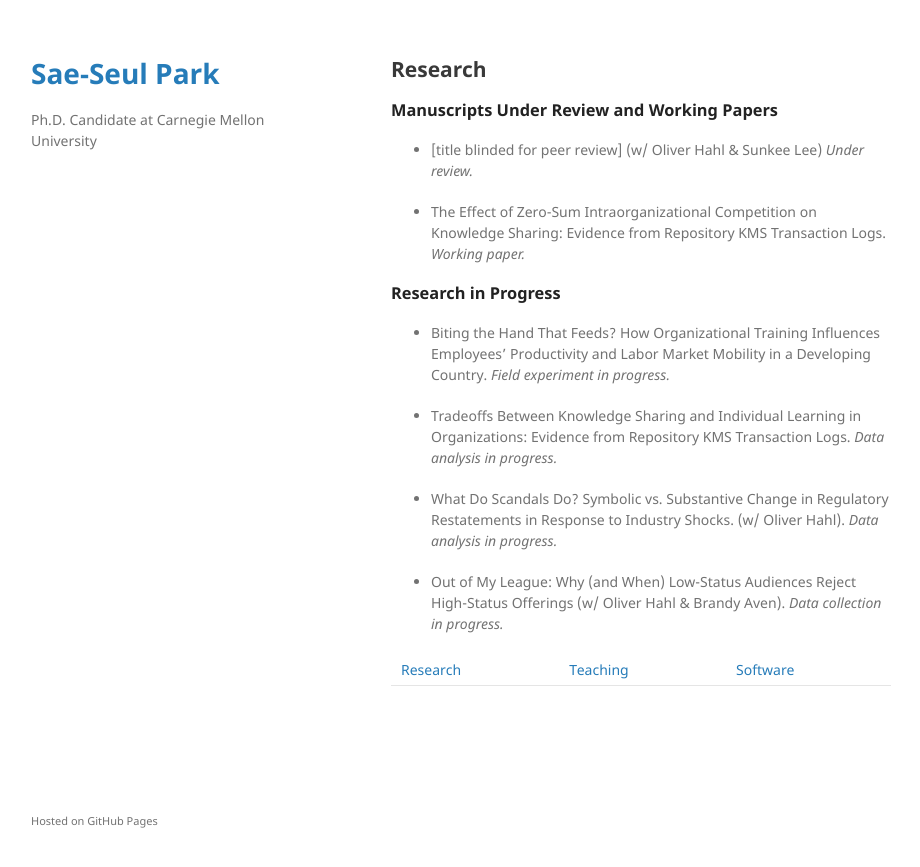
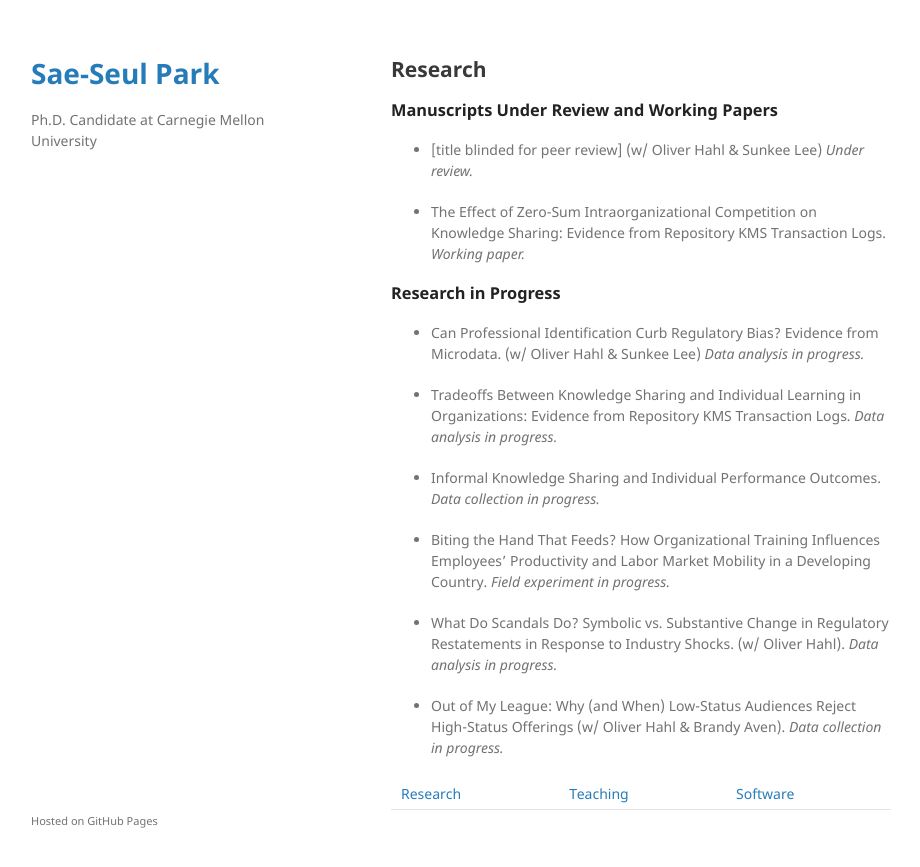
Before and after one commit to saepark/saepark.github.io, a Jekyll site: the page built from research.md, in a window 1280 px wide. Shown: the top 867 px of the page, without its empty margins (179-1099 px from the left). Built offline with Jekyll 4.4.1, drawn with Linux system fonts in a browser that asks for light colours; our own code applies the rules of GitHub Pages for plain Markdown files.

Commit message:
Update research.md

```diff
--- a/research.md
+++ b/research.md
@@ -12,9 +12,13 @@ layout: default
 
 ### **Research in Progress**
 
-* Biting the Hand That Feeds? How Organizational Training Influences Employees’ Productivity and Labor Market Mobility in a Developing Country. _Field experiment in progress._
+* Can Professional Identification Curb Regulatory Bias? Evidence from Microdata. (w/ Oliver Hahl & Sunkee Lee) _Data analysis in progress._
 
 * Tradeoffs Between Knowledge Sharing and Individual Learning in Organizations: Evidence from Repository KMS Transaction Logs. _Data analysis in progress._
+
+* Informal Knowledge Sharing and Individual Performance Outcomes. _Data collection in progress._
+
+* Biting the Hand That Feeds? How Organizational Training Influences Employees’ Productivity and Labor Market Mobility in a Developing Country. _Field experiment in progress._
 
 * What Do Scandals Do? Symbolic vs. Substantive Change in Regulatory Restatements in Response to Industry Shocks. (w/ Oliver Hahl). _Data analysis in progress._
 
```
